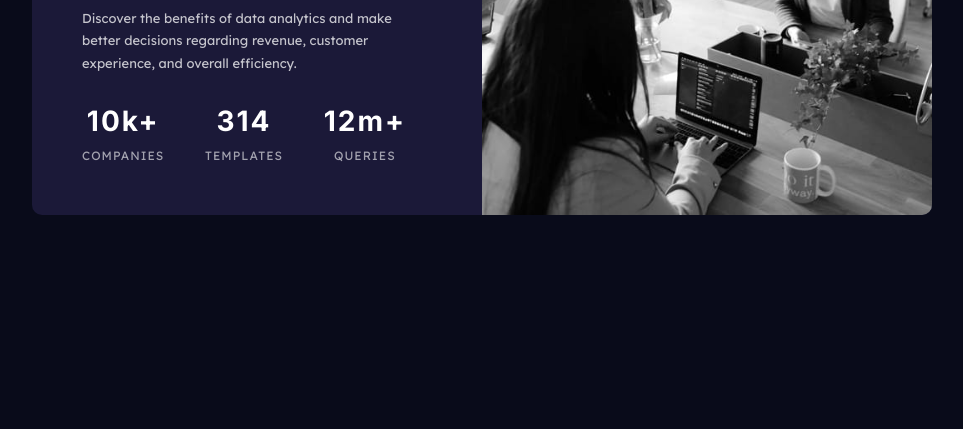
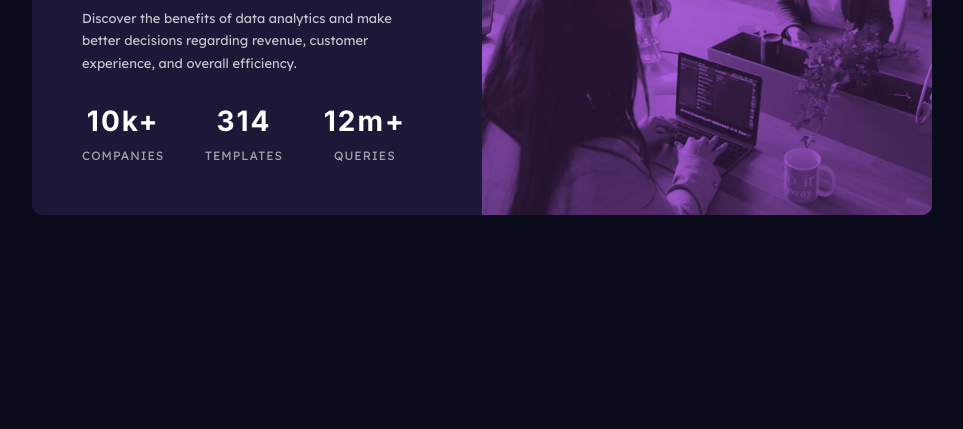
Before and after one commit to Iniy96/stats-previe-card, a plain HTML site: page index.html in a window 1280 px wide. Shown: the part 371-800 px from the top of the page, without its empty margins (158-1121 px from the left). Drawn offline with Linux system fonts and the light colour scheme.

Commit message:
Changed the blend mode

```diff
--- a/style.css
+++ b/style.css
@@ -112,12 +112,17 @@ body {
   text-transform: uppercase;
 }
 /* ************CARD IMAGE ******************** */
+.main-image{
+  background-color: var(--soft-violet-accent);
+}
 
 img{
   position: relative;
   width: 100%;
   height: 100%;
   object-fit: cover;
+  mix-blend-mode: multiply;
+  opacity: 0.8;
 }
 
 /* ********Media Query************* */
```
